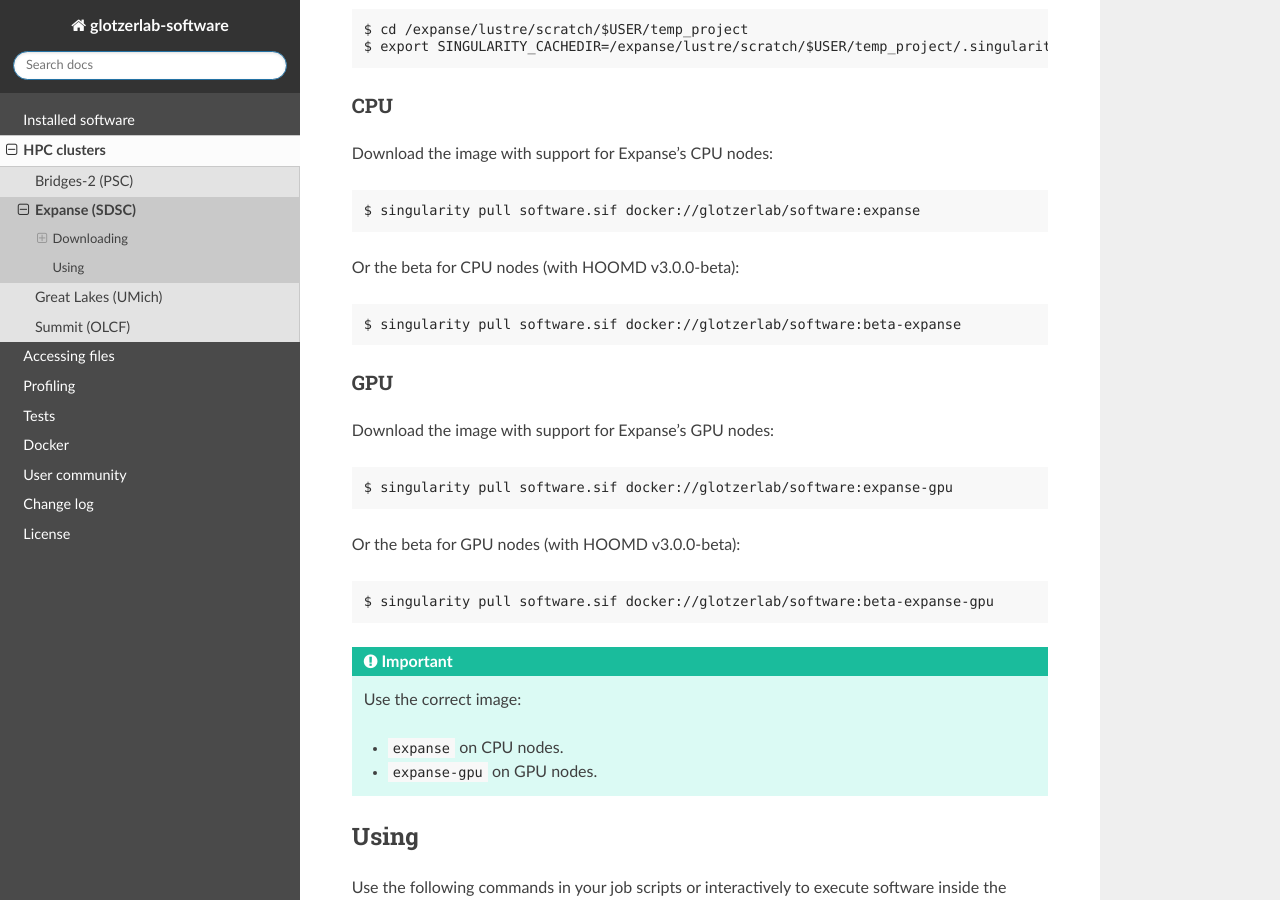
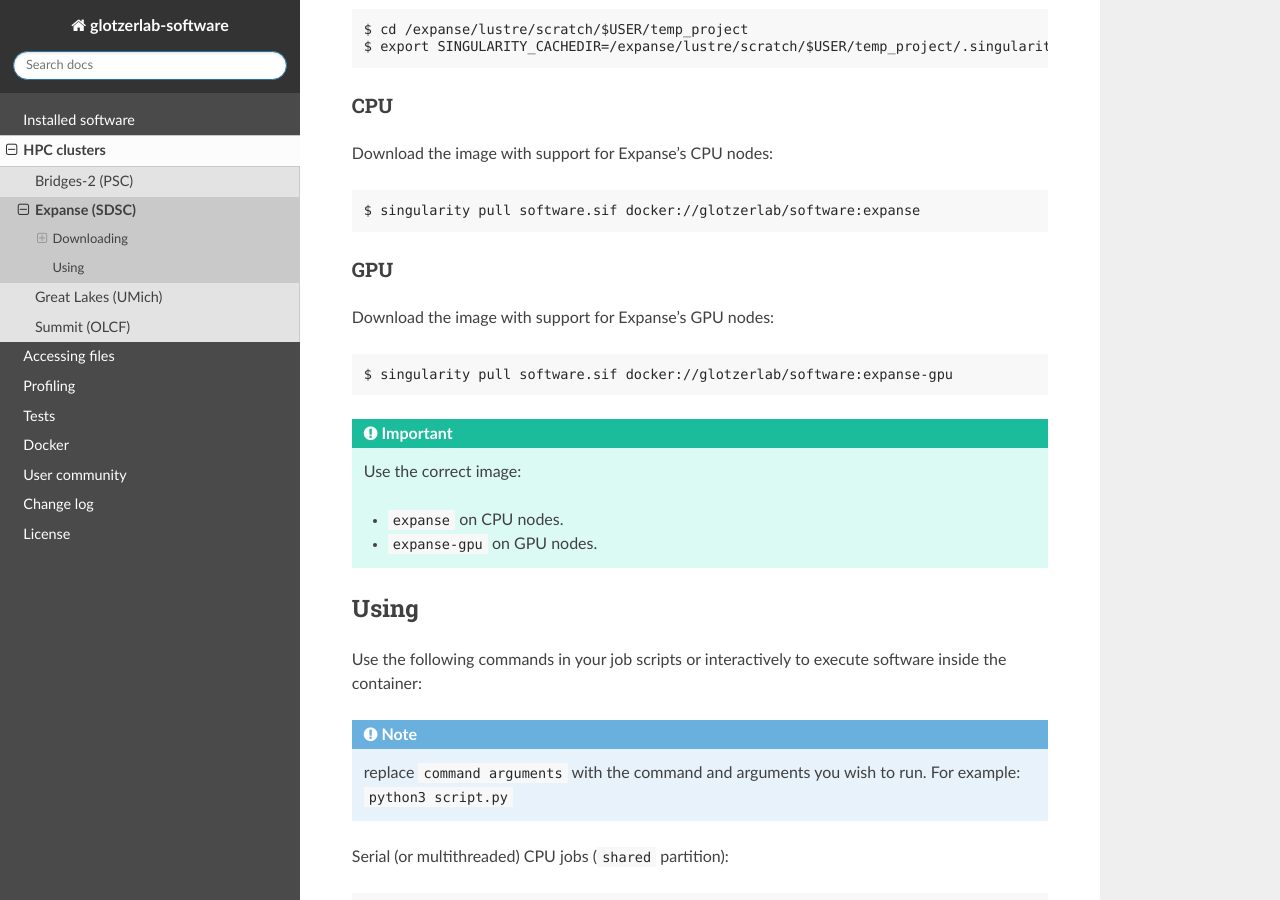
Before and after one commit to glotzerlab/software, a Sphinx documentation site: the page built from doc/clusters/expanse.rst, in a window 1280 px wide and 900 px high, scrolled down 489 px. Built offline with Sphinx 7.4.7 and the Read the Docs theme 2.0.0, drawn with Linux system fonts in a browser that asks for light colours.

Commit message:
Remove beta installation instructions.

```diff
--- a/doc/clusters/bridges2.rst
+++ b/doc/clusters/bridges2.rst
@@ -16,10 +16,6 @@ directory::
 Download the image with support for Bridges-2::
 
     $ singularity pull software.sif docker://glotzerlab/software:bridges2
-
-Or the beta (with HOOMD v3.0.0-beta)::
-
-    $ singularity pull software.sif docker://glotzerlab/software:beta-bridges2
 
 Using
 *****
--- a/doc/clusters/expanse.rst
+++ b/doc/clusters/expanse.rst
@@ -28,20 +28,12 @@ Download the image with support for Expanse's CPU nodes::
 
     $ singularity pull software.sif docker://glotzerlab/software:expanse
 
-Or the beta for CPU nodes (with HOOMD v3.0.0-beta)::
-
-    $ singularity pull software.sif docker://glotzerlab/software:beta-expanse
-
 GPU
 +++
 
 Download the image with support for Expanse's GPU nodes::
 
     $ singularity pull software.sif docker://glotzerlab/software:expanse-gpu
-
-Or the beta for GPU nodes (with HOOMD v3.0.0-beta)::
-
-    $ singularity pull software.sif docker://glotzerlab/software:beta-expanse-gpu
 
 .. important::
 
--- a/doc/clusters/greatlakes.rst
+++ b/doc/clusters/greatlakes.rst
@@ -19,10 +19,6 @@ directory::
 Download the image with support for Great Lakes::
 
     $ singularity pull software.sif docker://glotzerlab/software:greatlakes
-
-Or the beta (with HOOMD v3.0.0-beta)::
-
-    $ singularity pull software.sif docker://glotzerlab/software:beta-greatlakes
 
 Using
 *****
--- a/doc/index.rst
+++ b/doc/index.rst
@@ -16,10 +16,6 @@ Quick start
 First, download the stable **glotzerlab/software** image::
 
     $ singularity pull software.sif docker://glotzerlab/software
-
-Or the beta (with HOOMD v3.0.0-beta)::
-
-    $ singularity pull software.sif docker://glotzerlab/software:beta-nompi
 
 .. note::
 
```
Also changed, not shown: README.md (+0 -4 lines).
